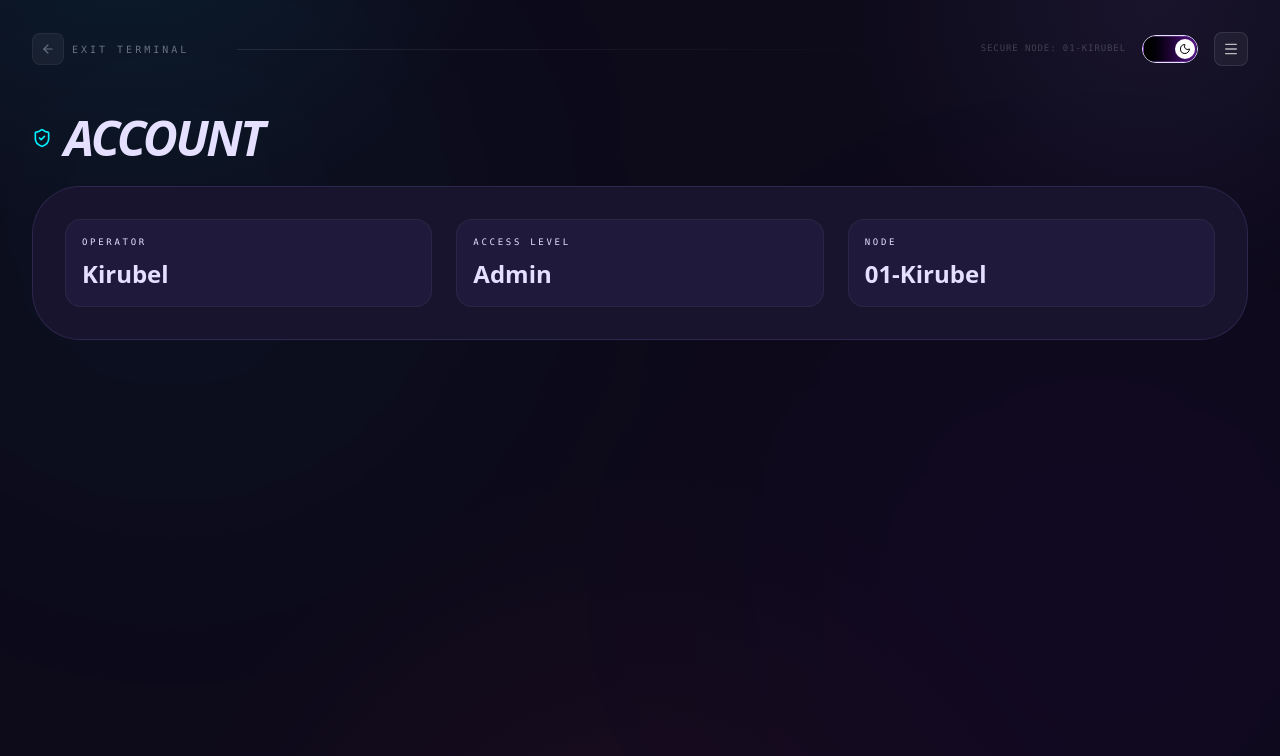
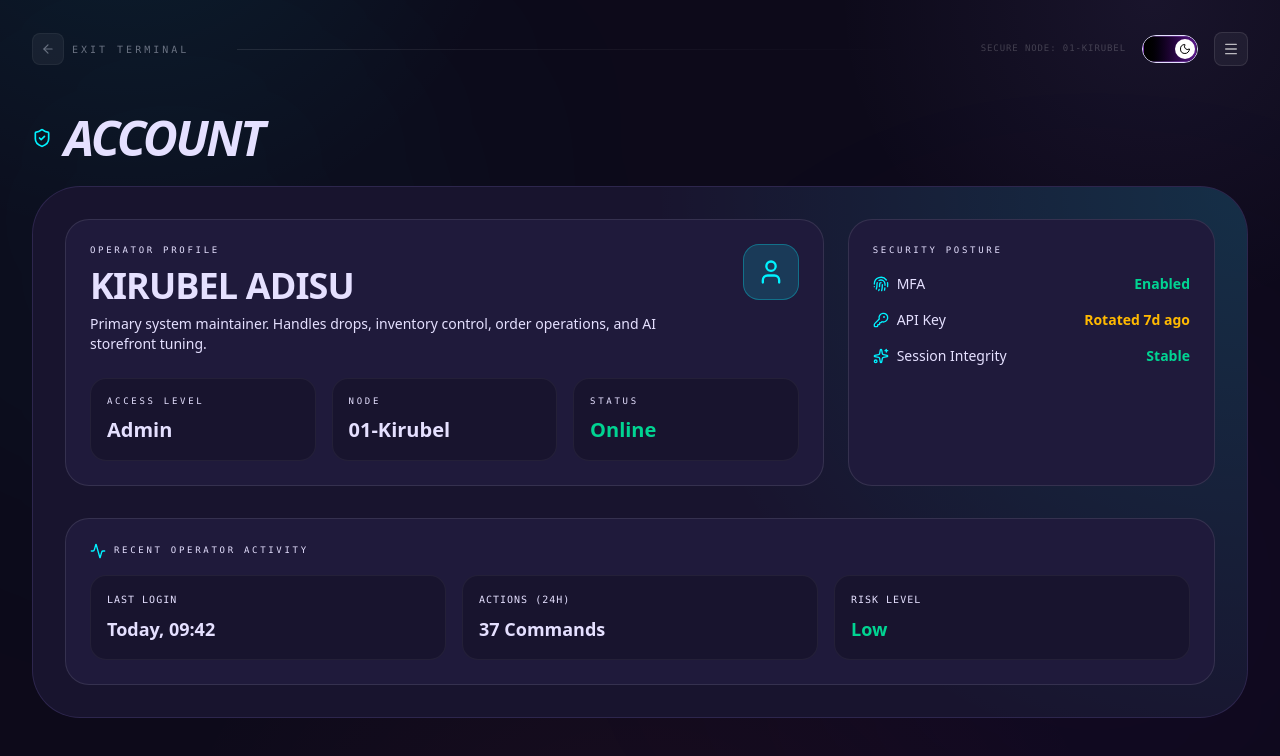
Before and after one commit to Kira2168/my-ai-ecommerce, a Next.js app: page /admin/account in a window 1280 px wide. Shown: the top 756 px of the page. Built offline with nearby package versions, Linux system fonts and the light colour scheme.

Commit message:
polishing account section

```diff
--- a/app/admin/account/page.tsx
+++ b/app/admin/account/page.tsx
@@ -1,4 +1,4 @@
-import { ShieldCheck } from "lucide-react";
+import { ShieldCheck, User, Fingerprint, Activity, KeyRound, Sparkles } from "lucide-react";
 import AdminHeader from "../admin-header";
 
 export const dynamic = "force-dynamic";
@@ -14,19 +14,78 @@ export default async function AdminAccountPage() {
           <h1 className="text-3xl sm:text-5xl font-black italic tracking-tighter uppercase text-foreground">Account</h1>
         </div>
 
-        <div className="bg-[var(--card-bg)] border border-[var(--border-color)] rounded-[2rem] sm:rounded-[3rem] p-6 sm:p-8">
-          <div className="grid grid-cols-1 sm:grid-cols-3 gap-6">
-            <div className="p-4 rounded-2xl border border-white/5 bg-[var(--card-bg-secondary)]">
-              <p className="text-[9px] font-mono uppercase tracking-[0.3em] text-foreground/40 mb-2">Operator</p>
-              <p className="text-2xl font-black text-foreground">Kirubel</p>
+        <div className="relative overflow-hidden bg-(--card-bg) border border-(--border-color) rounded-4xl sm:rounded-[3rem] p-6 sm:p-8">
+          <div className="absolute inset-0 pointer-events-none bg-[radial-gradient(circle_at_top_right,rgba(0,242,255,0.12),transparent_45%)]" />
+
+          <div className="relative z-10 grid grid-cols-1 lg:grid-cols-3 gap-6 mb-8">
+            <div className="lg:col-span-2 p-5 sm:p-6 rounded-3xl border border-white/10 bg-(--card-bg-secondary)">
+              <div className="flex items-start justify-between gap-4">
+                <div>
+                  <p className="text-[9px] font-mono uppercase tracking-[0.3em] text-foreground/40 mb-2">Operator Profile</p>
+                  <h2 className="text-2xl sm:text-4xl font-black uppercase tracking-tight">Kirubel Adisu</h2>
+                  <p className="text-sm text-foreground/60 mt-2 max-w-xl">
+                    Primary system maintainer. Handles drops, inventory control, order operations, and AI storefront tuning.
+                  </p>
+                </div>
+                <div className="w-14 h-14 rounded-2xl bg-brand/15 border border-brand/30 flex items-center justify-center">
+                  <User className="w-7 h-7 text-brand" />
+                </div>
+              </div>
+
+              <div className="mt-6 grid grid-cols-1 sm:grid-cols-3 gap-4">
+                <div className="p-4 rounded-2xl border border-white/5 bg-(--card-bg)">
+                  <p className="text-[9px] font-mono uppercase tracking-[0.3em] text-foreground/40 mb-2">Access Level</p>
+                  <p className="text-xl font-black text-foreground">Admin</p>
+                </div>
+                <div className="p-4 rounded-2xl border border-white/5 bg-(--card-bg)">
+                  <p className="text-[9px] font-mono uppercase tracking-[0.3em] text-foreground/40 mb-2">Node</p>
+                  <p className="text-xl font-black text-foreground">01-Kirubel</p>
+                </div>
+                <div className="p-4 rounded-2xl border border-white/5 bg-(--card-bg)">
+                  <p className="text-[9px] font-mono uppercase tracking-[0.3em] text-foreground/40 mb-2">Status</p>
+                  <p className="text-xl font-black text-emerald-400">Online</p>
+                </div>
+              </div>
             </div>
-            <div className="p-4 rounded-2xl border border-white/5 bg-[var(--card-bg-secondary)]">
-              <p className="text-[9px] font-mono uppercase tracking-[0.3em] text-foreground/40 mb-2">Access Level</p>
-              <p className="text-2xl font-black text-foreground">Admin</p>
+
+            <div className="p-5 sm:p-6 rounded-3xl border border-white/10 bg-(--card-bg-secondary)">
+              <p className="text-[9px] font-mono uppercase tracking-[0.3em] text-foreground/40 mb-4">Security Posture</p>
+              <div className="space-y-4">
+                <div className="flex items-center justify-between text-sm">
+                  <span className="text-foreground/60 flex items-center gap-2"><Fingerprint className="w-4 h-4 text-brand" /> MFA</span>
+                  <span className="text-emerald-400 font-bold">Enabled</span>
+                </div>
+                <div className="flex items-center justify-between text-sm">
+                  <span className="text-foreground/60 flex items-center gap-2"><KeyRound className="w-4 h-4 text-brand" /> API Key</span>
+                  <span className="text-amber-400 font-bold">Rotated 7d ago</span>
+                </div>
+                <div className="flex items-center justify-between text-sm">
+                  <span className="text-foreground/60 flex items-center gap-2"><Sparkles className="w-4 h-4 text-brand" /> Session Integrity</span>
+                  <span className="text-emerald-400 font-bold">Stable</span>
+                </div>
+              </div>
             </div>
-            <div className="p-4 rounded-2xl border border-white/5 bg-[var(--card-bg-secondary)]">
-              <p className="text-[9px] font-mono uppercase tracking-[0.3em] text-foreground/40 mb-2">Node</p>
-              <p className="text-2xl font-black text-foreground">01-Kirubel</p>
+          </div>
+
+          <div className="relative z-10 p-5 sm:p-6 rounded-3xl border border-white/10 bg-(--card-bg-secondary)">
+            <div className="flex items-center gap-2 mb-4">
+              <Activity className="w-4 h-4 text-brand" />
+              <p className="text-[9px] font-mono uppercase tracking-[0.3em] text-foreground/40">Recent Operator Activity</p>
+            </div>
+
+            <div className="grid grid-cols-1 md:grid-cols-3 gap-4">
+              <div className="p-4 rounded-2xl border border-white/5 bg-(--card-bg)">
+                <p className="text-[10px] font-mono uppercase tracking-widest text-foreground/50">Last Login</p>
+                <p className="mt-2 text-lg font-black">Today, 09:42</p>
+              </div>
+              <div className="p-4 rounded-2xl border border-white/5 bg-(--card-bg)">
+                <p className="text-[10px] font-mono uppercase tracking-widest text-foreground/50">Actions (24h)</p>
+                <p className="mt-2 text-lg font-black">37 Commands</p>
+              </div>
+              <div className="p-4 rounded-2xl border border-white/5 bg-(--card-bg)">
+                <p className="text-[10px] font-mono uppercase tracking-widest text-foreground/50">Risk Level</p>
+                <p className="mt-2 text-lg font-black text-emerald-400">Low</p>
+              </div>
             </div>
           </div>
         </div>
```
